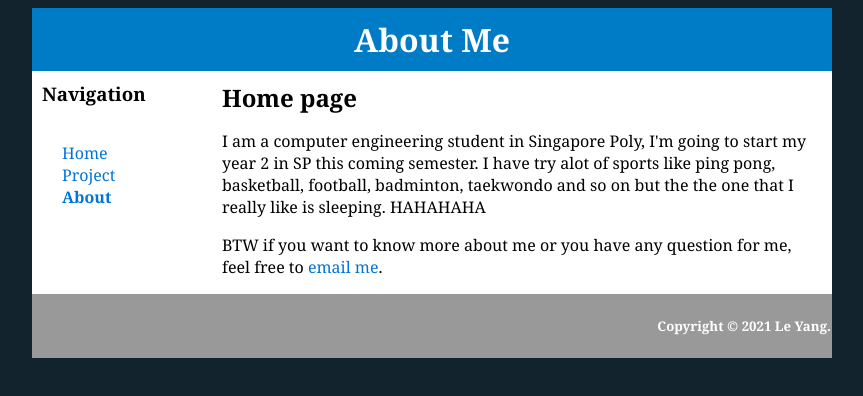
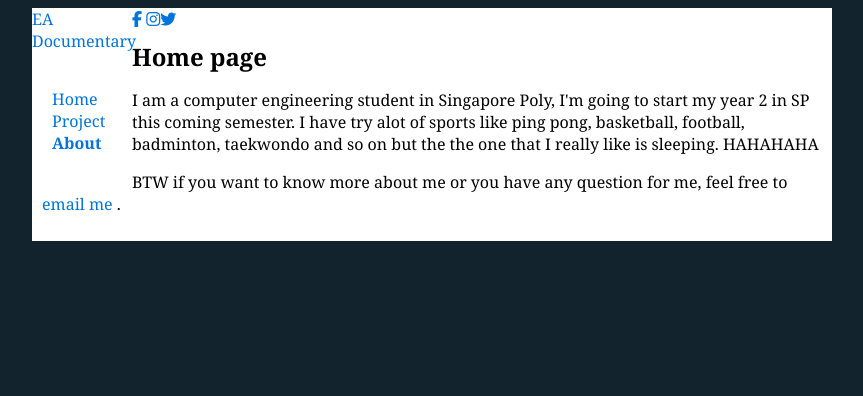
Before and after one commit to stevelimly/engacad, a plain HTML site: page about.html in a window 1280 px wide. Shown: the whole page, without its empty margins (208-1071 px from the left). Drawn offline with Linux system fonts and the light colour scheme; a web font is replaced by a local one.

Commit message:
Update about.html

```diff
--- a/about.html
+++ b/about.html
@@ -5,36 +5,34 @@
     <meta name="viewport" content="width=device-width, initial-scale=1.0">
     <title>EA documentary</title>
     <link rel="stylesheet" href="style.css">
+    <script src="https://kit.fontawesome.com/b592eb2b02.js" crossorigin="anonymous"></script>
+    <link rel="stylesheet" href="https://fonts.googleapis.com/css?family=Sofia">
   </head>
+
   <body>
     <div id="container">
-        <div id="header">
-          <h1>About Me</h1>
-        </div>
-        <div id="content">
       <div id="nav">
-            <h3>Navigation</h3>
+        <a id="logo" href="index.html">EA Documentary</a>
         <ul>
           <li><a href="index.html">Home</a></li>
           <li><a href="project.html">Project</a></li>
           <li><a class="selected" href="">About</a></li>
         </ul>
       </div>
-          <div id="main">
+      <div id="social-links">
+          <a href="https://www.facebook.com/steve.limleyang" class="fab fa-facebook-f"></a>
+          <a href="https://www.instagram.com/steve.limm/" class="fab fa-instagram"></i>
+          <a href="https://twitter.com/steve_lly" class="fab fa-twitter"></a>
+      </div>
+      <div id="content">
             <h2>Home page</h2>
             <p>I am a computer engineering student in Singapore Poly, I'm going to start my year 2 in SP this coming semester.
             I have try alot of sports like ping pong, basketball, football, badminton, taekwondo
             and so on but the the one that I really like is sleeping. HAHAHAHA </p>
 
             <p>BTW if you want to know more about me or you have any question for me,
-            feel free to <a href="mailto:stevelimly@gmail.com"">email me</a>.
-            </p>
+            feel free to <a href="mailto:stevelimly@gmail.com">email me </a>. </p>
       </div>
-        </div>
-        <div id="footer">
-          <h5>Copyright &copy; 2021 Le Yang.</h5>
-        </div>
-
     </div>
   </body>
 </html>
```
Lines whose indentation alone changed are shown as unchanged.
